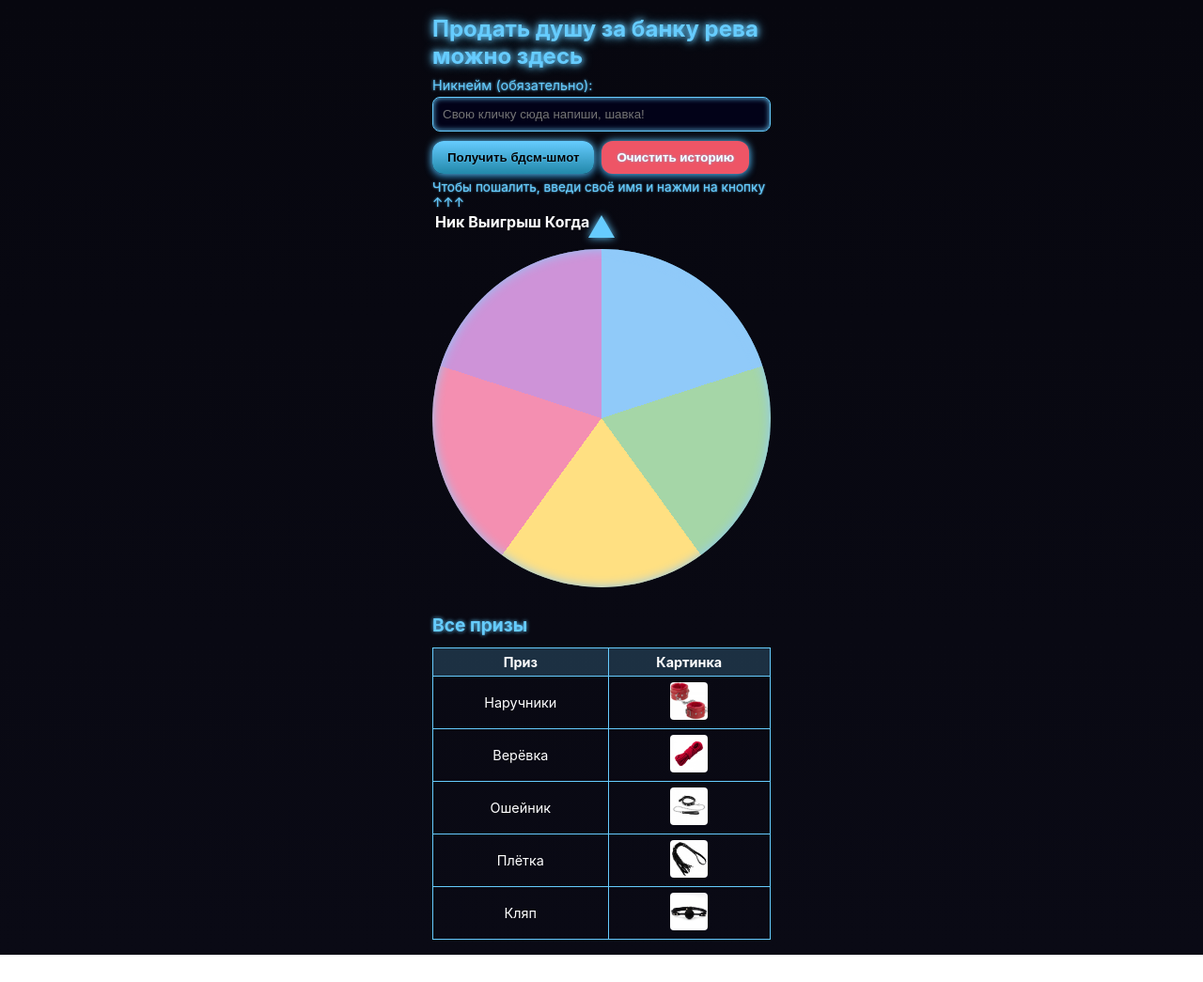
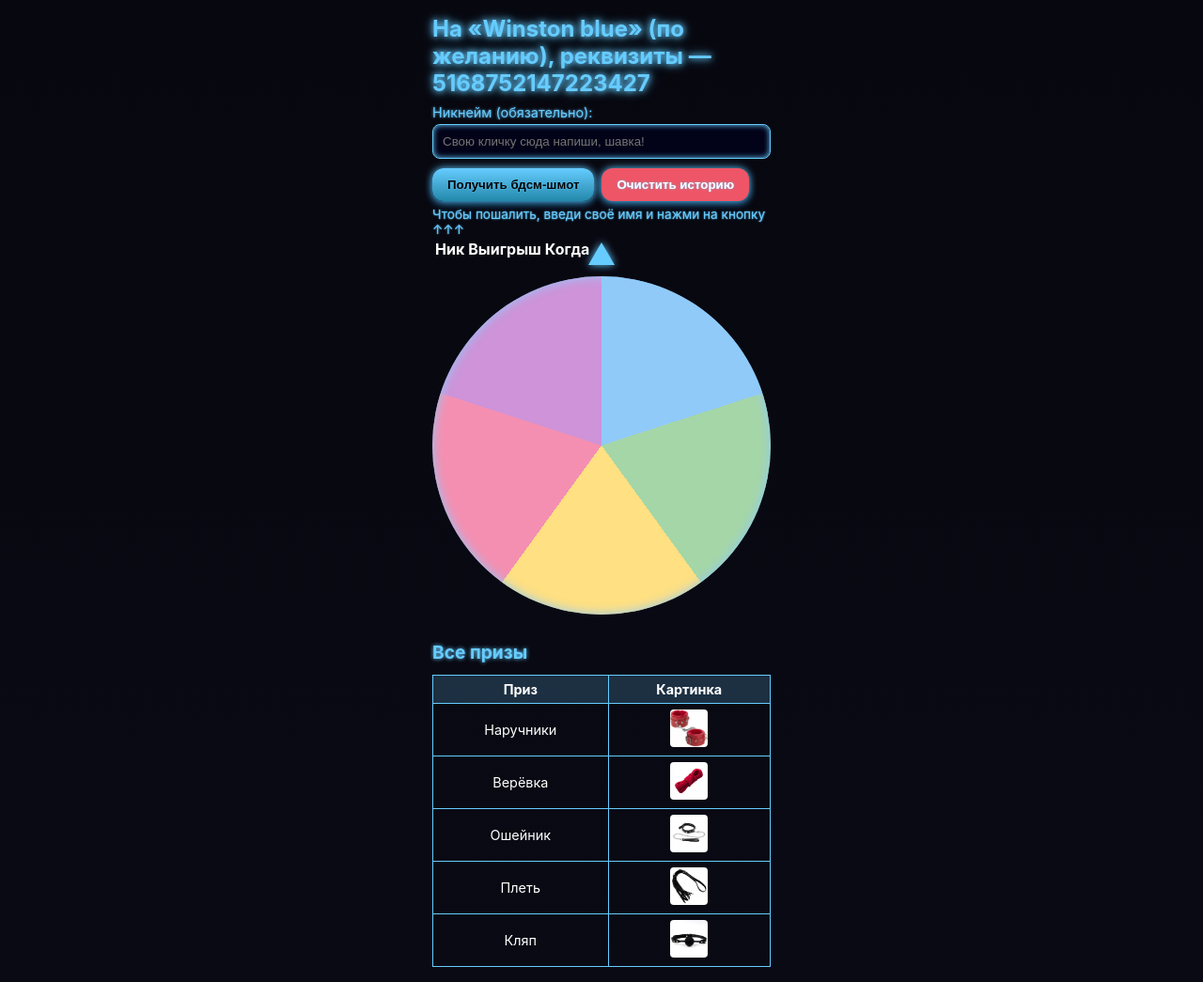
Before and after one commit to xxxsexxx/BDSM-ROULETTE-, a plain HTML site: page index.html in a window 1280 px wide. Shown: the whole page at 94% size. Before the commit the page ends 1016 px from the top, so only its background shows below. Drawn offline with Linux system fonts and the light colour scheme.

Commit message:
Update header and prize names in index.html

```diff
--- a/index.html
+++ b/index.html
@@ -68,7 +68,7 @@
 <body>
 
 <div class="col controls">
-  <h1>Продать душу за банку рева можно здесь</h1>
+  <h1>На «Winston blue» (по желанию), реквизиты — 5168752147223427</h1>
   <label>Никнейм (обязательно):</label>
   <input id="nickname" type="text" placeholder="Свою кличку сюда напиши, шавка!">
   <div style="display:flex; gap:8px; margin-top:10px;">
@@ -117,7 +117,7 @@
 
 const AUDIO_NAME = './0001186.mp3';
 const IMG_NAMES = ['./img1.jpg','./img2.jpg','./img3.jpg','./img4.jpg','./img5.jpg'];
-const PRIZE_NAMES = ['Наручники','Верёвка','Ошейник','Плётка','Кляп'];
+const PRIZE_NAMES = ['Наручники','Верёвка','Ошейник','Плеть','Кляп'];
 const WIN_TEXT = [
   '— на кистях защёлкнулись наручники, теперь вас отымеют во все щели',
   '— вас свяжут и будут всячески унижать',
```
